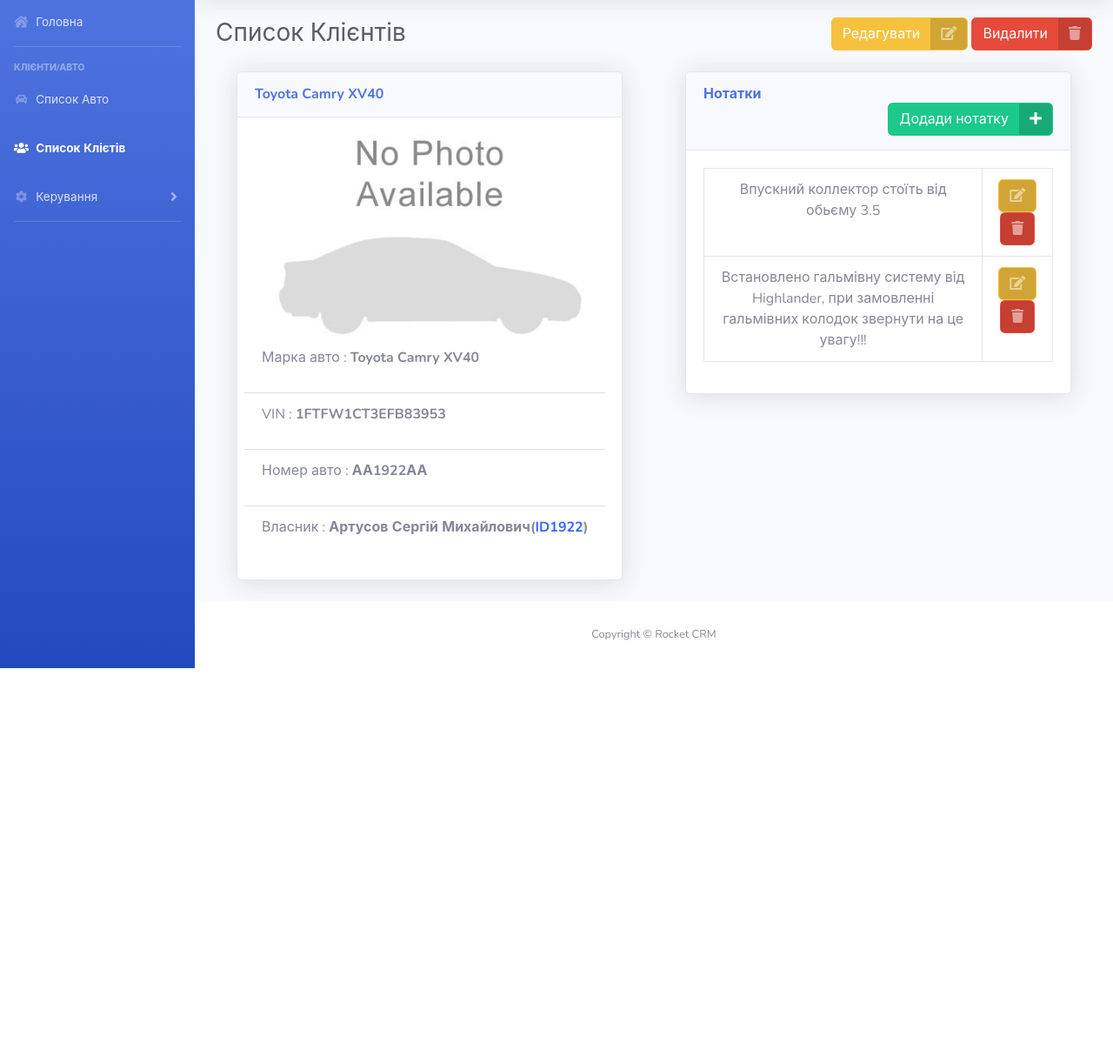
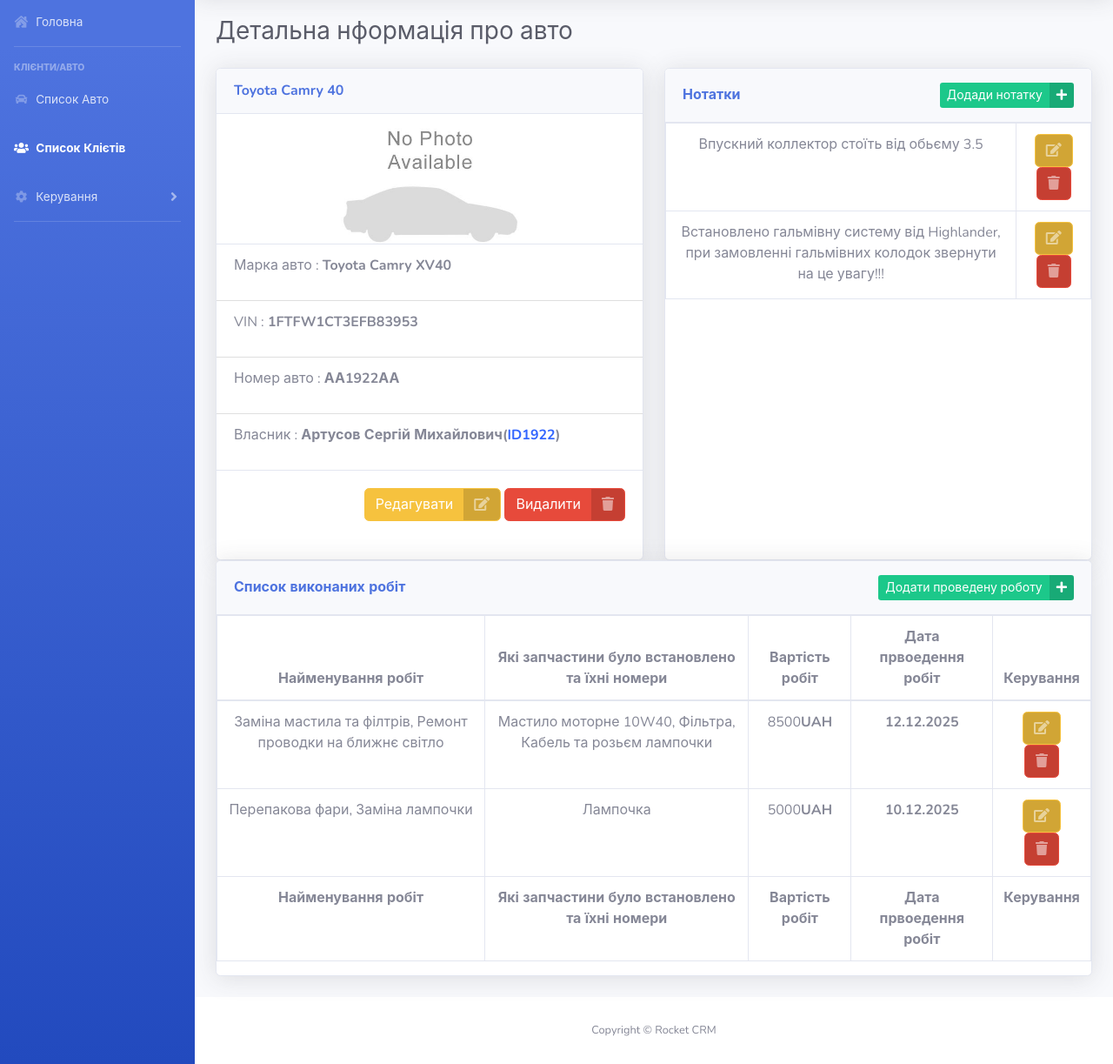
Before and after one commit to Maximjetfs1305/Rocket-CRM, a plain HTML site: page car-page.html in a window 1280 px wide. Shown: the part 74-1297 px from the top of the page at 87% size. Before the commit the page ends 842 px from the top, so only its background shows below. Drawn offline with nearby package versions, Linux system fonts and the light colour scheme.

Commit message:
Add files via upload

```diff
--- a/car-page.html
+++ b/car-page.html
@@ -221,7 +221,23 @@
 
                     <!-- Page Heading -->
                     <div class="d-sm-flex align-items-center justify-content-between mb-4">
-                        <h1 class="h3 mb-0 text-gray-800">Список Клієнтів</h1>
+                        <h1 class="h3 mb-0 text-gray-800">Детальна нформація про авто</h1>
+                    </div>
+                    <div class="row d-flex">
+                        <div class="col-lg-6">
+                            <!-- Basic Card Example -->
+                            <div class="card shadow mb-4 h-100">
+                                <div class="card-header py-3 d-flex flex-row align-items-center justify-content-between">
+                                    <h6 class="m-0 font-weight-bold text-primary">Toyota Camry 40</h6>
+                                </div>
+                                <img src="img/no-car-img.jpg" class="mt-3 mx-auto w-50" alt="...">
+                                <ul class="list-group list-group-flush">
+                                    <li class="list-group-item"><p>Марка авто : <strong>Toyota Camry XV40</strong></p></li>
+                                    <li class="list-group-item"><p>VIN : <strong>1FTFW1CT3EFB83953</strong></p></li>
+                                    <li class="list-group-item"><p>Номер авто : <strong>АА1922АА</strong></p></li>
+                                    <li class="list-group-item"><p>Власник : <strong>Артусов Сергій Михайлович(<span style="color: #3366ff;">ID1922</span>)</strong></p></li>
+                                  </ul>
+                                <div class="card-body">
                                     <div class="float-right">
                                     <a href="#" class="btn btn-warning btn-icon-split">
                                         <span class="text">Редагувати</span>
@@ -237,45 +253,20 @@
                                     </a>
                                     </div>
                                 </div>
-
-                    <!-- Content Row -->
-                    <div class="row">
-                        <div class="col-lg-6">
-                            <div class="container-fluid">
-                                <div class="card shadow mb-4">
-                                    <div class="card-header py-3">
-                                        <h6 class="m-0 font-weight-bold text-primary">Toyota Camry XV40</h6>
-                                    </div>
-                                    <div class="card-body">
-                                        <div class="row"><img src="img/no-car-img.jpg" class="mx-auto img-fluid" alt="..."></div>
-
-                                        <div class="row">
-                                            <ul class="list-group list-group-flush">
-                                                <li class="list-group-item"><p>Марка авто : <strong>Toyota Camry XV40</strong></p></li>
-                                                <li class="list-group-item"><p>VIN : <strong>1FTFW1CT3EFB83953</strong></p></li>
-                                                <li class="list-group-item"><p>Номер авто : <strong>АА1922АА</strong></p></li>
-                                                <li class="list-group-item"><p>Власник : <strong>Артусов Сергій Михайлович(<span style="color: #3366ff;">ID1922</span>)</strong></p></li>
-                                              </ul>
-                                        </div>
-                                    </div>
-                                </div>
                             </div>
                         </div>
                         <div class="col-lg-6">
-                            <div class="container-fluid">
-                                <div class="card shadow mb-4">
-                                    <div class="card-header py-3">
+                            <!-- Basic Card Example -->
+                            <div class="card shadow mb-4 h-100">
+                                <div class="card-header py-3 d-flex flex-row align-items-center justify-content-between">
                                     <h6 class="m-0 font-weight-bold text-primary">Нотатки</h6>
-                                        <div class="float-right">
-                                            <a href="#" class="btn btn-success btn-icon-split">
+                                    <a href="#" class="btn-sm btn-success btn-icon-split">
                                         <span class="text">Додади нотатку</span>
                                         <span class="icon text-white-75">
                                             <i class="fas fa-plus"></i>
                                         </span>
                                         </a>
                                 </div>
-                                    </div>
-                                    <div class="card-body">
                                 <div class="table-responsive">
                                     <table class="table table-bordered" id="dataTable" width="100%" cellspacing="0">
                                         <tbody>
@@ -315,9 +306,77 @@
                             </div>
                         </div>
                     </div>
+                    <div class="card shadow mb-4">
+                        <div class="card-header py-3 d-flex flex-row align-items-center justify-content-between">
+                            <h6 class="m-0 font-weight-bold text-primary">Список виконаних робіт</h6>
+                            <a href="#" class="btn-sm btn-success btn-icon-split">
+                                <span class="text">Додати проведену роботу</span>
+                                <span class="icon text-white-75">
+                                    <i class="fas fa-plus"></i>
+                                </span>
+                                </a>
+                        </div>
+                        <div class="table-responsive">
+                            <table class="table table-bordered" id="dataTable" width="100%" cellspacing="0">
+                                <thead>
+                                    <tr>
+                                        <th>Найменування робіт</th>
+                                        <th>Які запчастини було встановлено та їхні номери</th>
+                                        <th>Вартість робіт</th>
+                                        <th>Дата првоедення робіт</th>
+                                        <th>Керування</th>
+                                    </tr>
+                                </thead>
+                                <tfoot>
+                                    <tr>
+                                        <th>Найменування робіт</th>
+                                        <th>Які запчастини було встановлено та їхні номери</th>
+                                        <th>Вартість робіт</th>
+                                        <th>Дата првоедення робіт</th>
+                                        <th>Керування</th>
+                                    </tr>
+                                </tfoot>
+                                <tbody>
+                                    <tr>
+                                        <td>Заміна мастила та філтрів, Ремонт проводки на ближнє світло</td>
+                                        <td>Мастило моторне 10W40, Фільтра, Кабель та розьєм лампочки</td>
+                                        <td>8500<strong>UAH</strong></td>
+                                        <td><strong>12.12.2025</strong></td>
+                                        <td>
+                                            <a href="#" class="btn btn-warning btn-icon-split">
+                                                <span class="icon text-white-50">
+                                                    <i class="fas fa-edit"></i>
+                                                </span>
+                                            </a>
+                                            <a href="#" class="btn btn-danger btn-icon-split">
+                                                <span class="icon text-white-50">
+                                                    <i class="fas fa-trash"></i>
+                                                </span>
+                                            </a>
+                                        </td>
+                                    </tr>
+                                    <tr>
+                                        <td>Перепакова фари, Заміна лампочки</td>
+                                        <td>Лампочка</td>
+                                        <td>5000<strong>UAH</strong></td>
+                                        <td><strong>10.12.2025</strong></td>
+                                        <td>
+                                            <a href="#" class="btn btn-warning btn-icon-split">
+                                                <span class="icon text-white-50">
+                                                    <i class="fas fa-edit"></i>
+                                                </span>
+                                            </a>
+                                            <a href="#" class="btn btn-danger btn-icon-split">
+                                                <span class="icon text-white-50">
+                                                    <i class="fas fa-trash"></i>
+                                                </span>
+                                            </a>
+                                        </td>
+                                    </tr>
+                                </tbody>
+                            </table>
                         </div>
                     </div>
-
                 </div>
                 <!-- /.container-fluid -->
 
```
Also changed, not shown: car-list.html (+1 -1 lines). Lines whose indentation alone changed are shown as unchanged.
